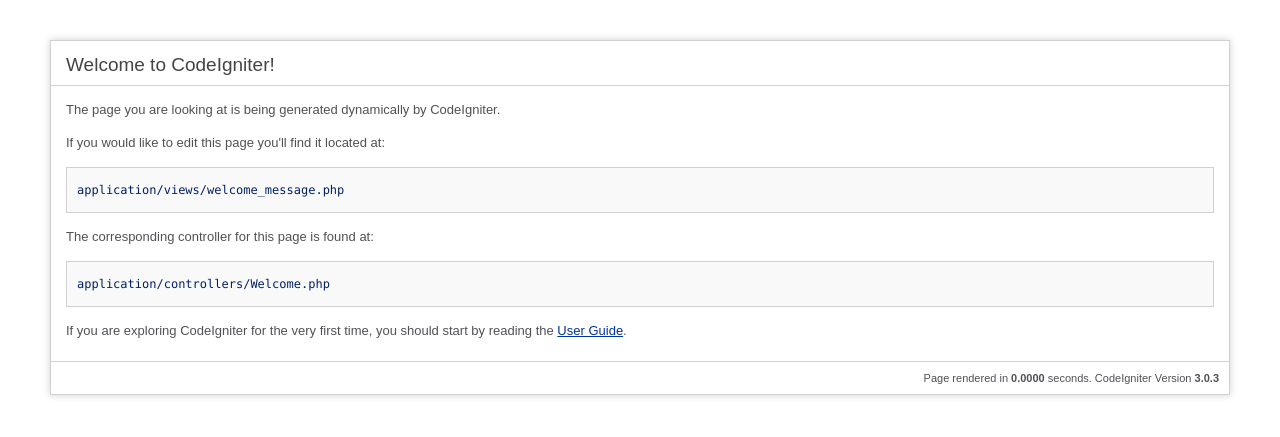
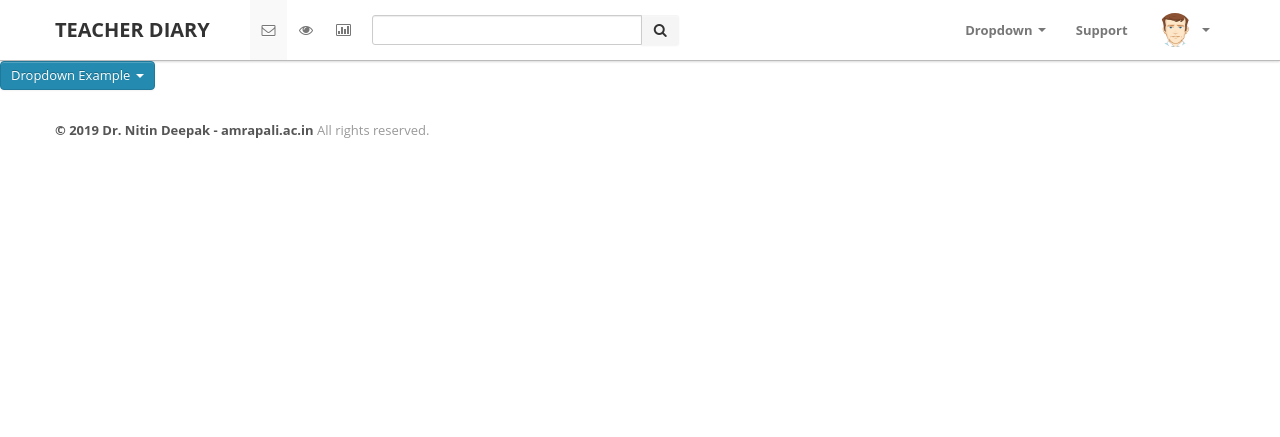
Before and after one commit to nitind12/tdiary, a CodeIgniter app: page /tdiary/ in a window 1280 px wide. Shown: the top 437 px of the page. Run offline with CodeIgniter, Linux system fonts and the light colour scheme; some web fonts are replaced.

Commit message:
updates
updates

```diff
--- a/application/config/autoload.php
+++ b/application/config/autoload.php
@@ -83,7 +83,7 @@
 |
 |	$autoload['helper'] = array('url', 'file');
 */
-$autoload['helper'] = array();
+$autoload['helper'] = array('url');
 
 /*
 | -------------------------------------------------------------------
--- a/application/config/config.php
+++ b/application/config/config.php
@@ -23,7 +23,7 @@
 | a PHP script and you can easily do that on your own.
 |
 */
-$config['base_url'] = '';
+$config['base_url'] = 'http://localhost/tdiary';
 
 /*
 |--------------------------------------------------------------------------
--- a/application/config/routes.php
+++ b/application/config/routes.php
@@ -49,6 +49,6 @@
 | Examples:	my-controller/index	-> my_controller/index
 |		my-controller/my-method	-> my_controller/my_method
 */
-$route['default_controller'] = 'welcome';
+$route['default_controller'] = 'tdiary';
 $route['404_override'] = '';
 $route['translate_uri_dashes'] = FALSE;
--- /dev/null
+++ b/application/controllers/Tdiary.php
@@ -0,0 +1,8 @@
+<?php
+defined('BASEPATH') OR exit('No direct script access allowed');
+
+class Tdiary extends CI_Controller {
+	function index(){
+		$this->load->view('dashboard');
+	}
+}
--- a/application/controllers/Welcome.php
+++ /dev/null
@@ -1,25 +0,0 @@
-<?php
-defined('BASEPATH') OR exit('No direct script access allowed');
-
-class Welcome extends CI_Controller {
-
-	/**
-	 * Index Page for this controller.
-	 *
-	 * Maps to the following URL
-	 * 		http://example.com/index.php/welcome
-	 *	- or -
-	 * 		http://example.com/index.php/welcome/index
-	 *	- or -
-	 * Since this controller is set as the default controller in
-	 * config/routes.php, it's displayed at http://example.com/
-	 *
-	 * So any other public methods not prefixed with an underscore will
-	 * map to /index.php/welcome/<method_name>
-	 * @see http://codeigniter.com/user_guide/general/urls.html
-	 */
-	public function index()
-	{
-		$this->load->view('welcome_message');
-	}
-}
--- a/application/views/dashboard.php
+++ b/application/views/dashboard.php
@@ -12,8 +12,7 @@
 	 href="<?php echo base_url('assets/bootstrap/css/bootstrap-responsive.min.css'); ?>"/>
 	<link rel="stylesheet" type="text/css" href="<?php echo base_url('assets/css/theme.css'); ?>" />
 	<link rel="stylesheet" type="text/css" href="<?php echo base_url('assets/images/icons/css/font-awesome.css'); ?>" />
-	<link rel="stylesheet" type="text/css" href="<?php echo base_url('assets/http://fonts.googleapis.comcss?family=Open+Sans:400italic,600italic,400,600');?>"/>
-	<link type="text/css" rel='stylesheet' href="<?php echo base_url('assets/http://fonts.googleapis.com/css?family=Open+Sans:400italic,600italic,400,600')?>"/>
+	<link rel="stylesheet" type="text/css" href="http://fonts.googleapis.comcss?family=Open+Sans:400italic,600italic,400,600"/>
 </head>
 <body><body>
         <div class="navbar navbar-fixed-top">
@@ -46,7 +45,7 @@
                             </li>
                             <li><a href="#">Support </a></li>
                             <li class="nav-user dropdown"><a href="#" class="dropdown-toggle" data-toggle="dropdown">
-                                <img src="images/user.png" class="nav-avatar" />
+                                <img src="<?php echo base_url('assets/images/user.png');?>" class="nav-avatar" />
                                 <b class="caret"></b></a>
                                 <ul class="dropdown-menu">
                                     <li><a href="#">Your Profile</a></li>
@@ -73,16 +72,16 @@
   </ul>
 </div> <div class="footer">
             <div class="container">
-                <b class="copyright">&copy; 2014 Edmin - EGrappler.com </b>All rights reserved.
+                <b class="copyright">&copy; 2019 Dr. Nitin Deepak - amrapali.ac.in </b>All rights reserved.
             </div>
         </div>
-        <script  type="text/javascript" src="<?php echo base_url('assets/scripts/jquery-1.9.1.min.js'); ?>" ></script>       <script type="text/javascript" src="<?php echo base_url('assets/scripts/jquery-ui-1.10.1.custom.min.js'); ?>"></script>
+        <script  type="text/javascript" src="<?php echo base_url('assets/js/jquery-1.9.1.min.js'); ?>" ></script>       <script type="text/javascript" src="<?php echo base_url('assets/js/jquery-ui-1.10.1.custom.min.js'); ?>"></script>
         <script type="text/javascript" src="<?php echo base_url('assets/bootstrap/js/bootstrap.min.js'); ?>" ></script>
-        <script type="text/javascript" src="<?php echo base_url('assets/scripts/flot/jquery.flot.js'); ?>"></script>
-        <script type="text/javascript" src="<?php echo base_url('assets/scripts/flot/jquery.flot.resize.js'); ?>"></script>
+        <script type="text/javascript" src="<?php echo base_url('assets/js/flot/jquery.flot.js'); ?>"></script>
+        <script type="text/javascript" src="<?php echo base_url('assets/js/flot/jquery.flot.resize.js'); ?>"></script>
 
-        <script type="text/javascript" src="<?php echo base_url('assets/scripts/datatables/jquery.dataTables.js'); ?>"></script>
+        <script type="text/javascript" src="<?php echo base_url('assets/js/datatables/jquery.dataTables.js'); ?>"></script>
 
-        <script type="text/javascript" src="<?php echo base_url('assets/scripts/common.js'); ?>"></script>
+        <script type="text/javascript" src="<?php echo base_url('assets/js/common.js'); ?>"></script>
 
     </body>
```
